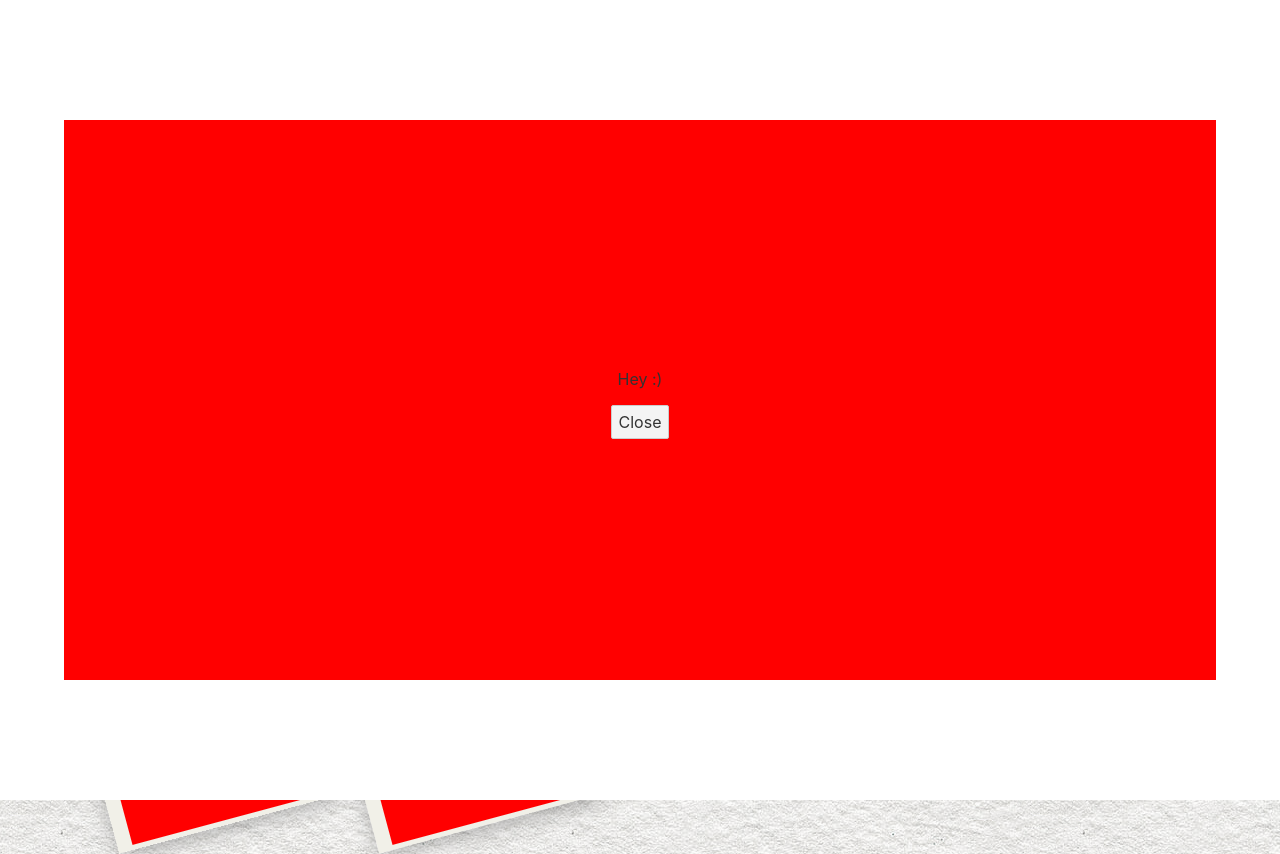
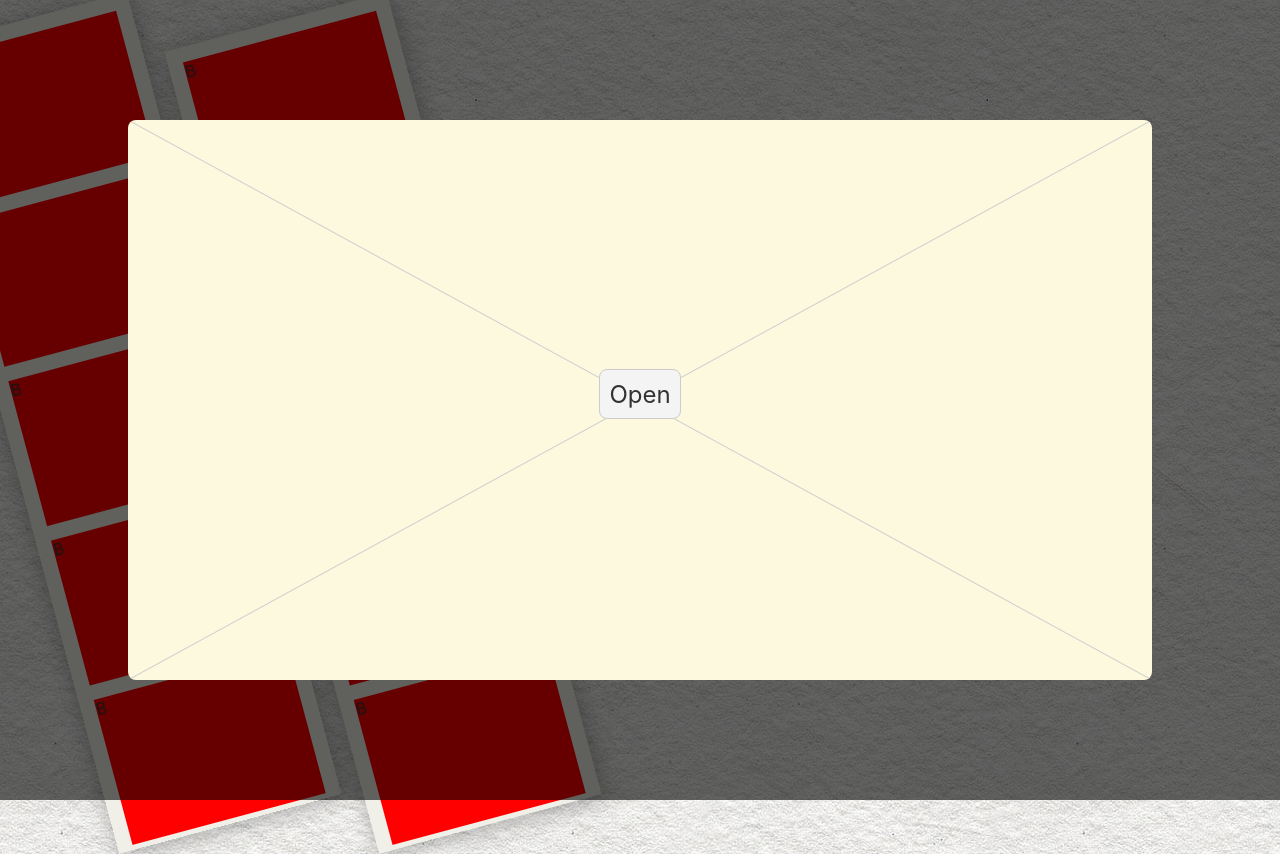
Before and after one commit to featherbear/filmstrip-messages, a Svelte app: page / in a window 1280 px wide. Built offline with nearby package versions, Linux system fonts and the light colour scheme.

Commit message:
Update mail loader

```diff
--- a/src/MailLoader.svelte
+++ b/src/MailLoader.svelte
@@ -18,7 +18,7 @@
     height: 100%;
     z-index: 30;
 
-    background-color: white;
+    background-color: rgba(0, 0, 0, 0.6);
 
     display: flex;
     align-items: center;
@@ -27,29 +27,70 @@
     text-align: center;
   }
 
-  .mail {
-    background-color: red;
+  .centreStyle {
     width: 90%;
     height: 70%;
+    max-width: 1024px;
+  }
+  .mail {
+    background-color: #fdf9df;
 
     display: flex;
     align-items: center;
     justify-content: center;
 
-    border-radius: 8xpx;
+    border-radius: 8px;
+  }
+
+  .lineContainer {
+    position: absolute;
+  }
+  .lineContainer > div {
+    height: 100%;
+    border-radius: 8px;
+
+    position: absolute;
+    top: 0;
+    width: 100%;
+  }
+
+  .lineContainer .lineOne {
+    background: linear-gradient(
+      to bottom right,
+      transparent calc(50% - 1px),
+      #cfcecb,
+      transparent calc(50% + 1px)
+    );
+  }
+  .lineContainer .lineTwo {
+    background: linear-gradient(
+      to top right,
+      transparent calc(50% - 1px),
+      #cfcecb,
+      transparent calc(50% + 1px)
+    );
+  }
+
+  .content {
+    z-index: 1;
   }
 
   button {
     cursor: pointer;
+    font-size: 1.5em;
+    border-radius: 8px;
   }
 </style>
 
 <div class="mailContainer" transition:fade={{ duration: 300 }}>
-  <div class="mail">
-    <div>
-      <p>Hey :)</p>
-      <button on:click={close}>Close</button>
+  <div class="mail centreStyle">
+    <div class="content">
+      <button on:click={close}>Open</button>
+    </div>
+
+    <div class="lineContainer centreStyle">
+      <div class="lineOne" />
+      <div class="lineTwo" />
     </div>
   </div>
-
 </div>
```
